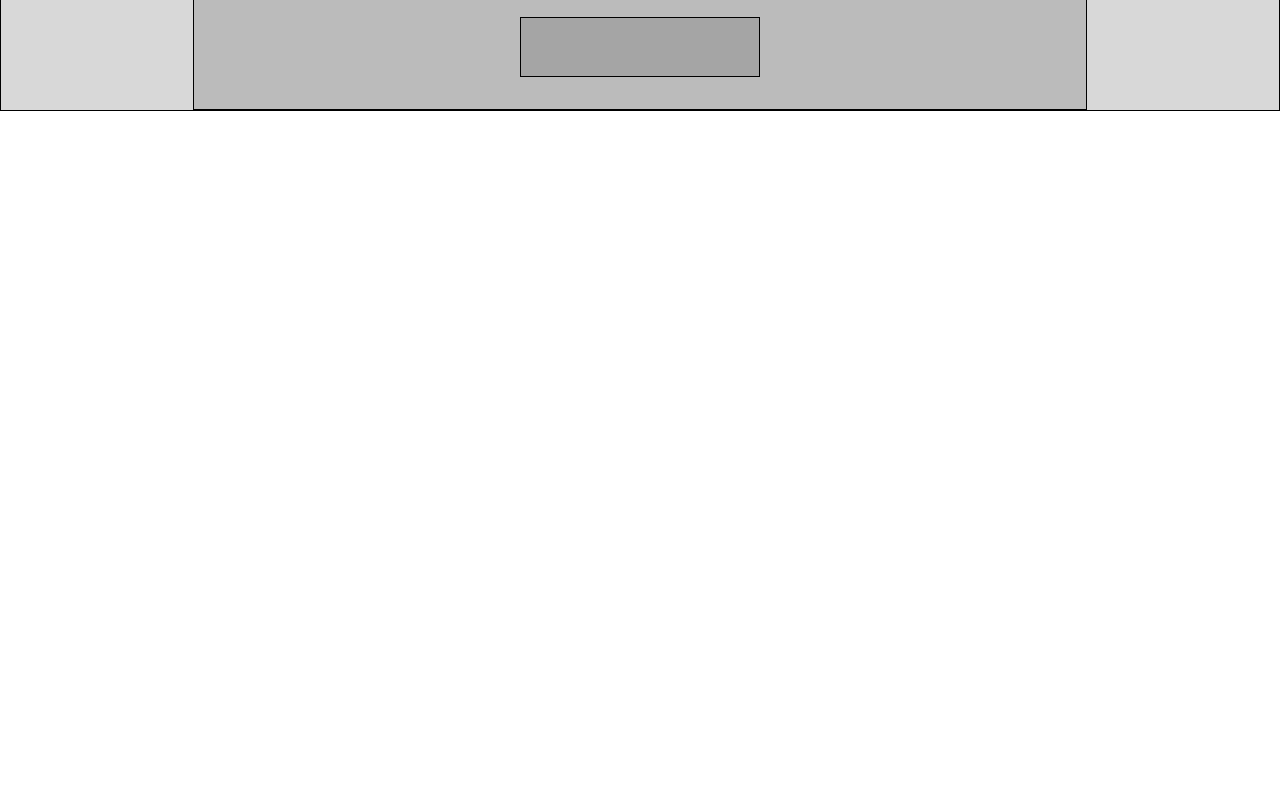
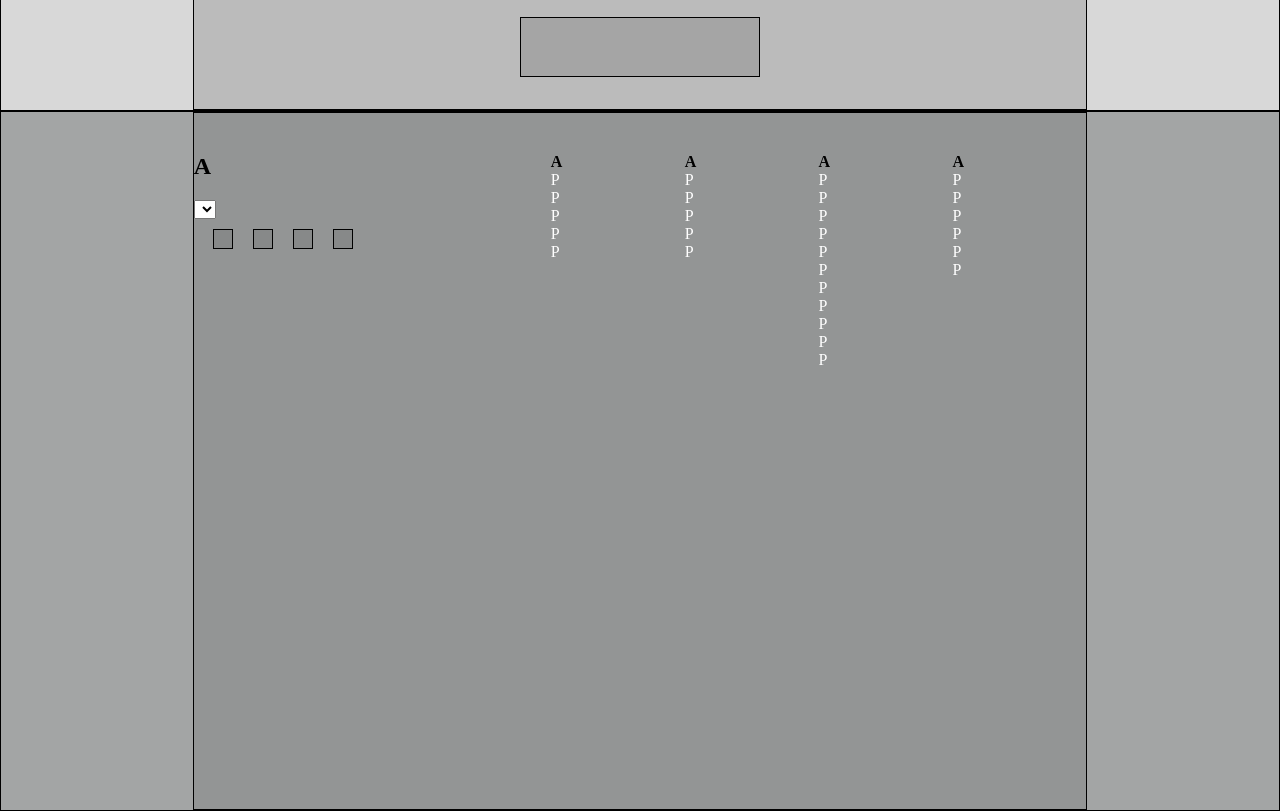
Before and after one commit to TheMrStraffy/htmlcss-struttura-discord, a plain HTML site: page index.html in a window 1280 px wide. Shown: the part 3539-4350 px from the top of the page. Before the commit the page ends 3650 px from the top, so only its background shows below. Drawn offline with Linux system fonts and the light colour scheme.

Commit message:
[added]footer - HTML supposedly done, troppo css

```diff
--- a/css/style.css
+++ b/css/style.css
@@ -267,3 +267,58 @@ main .section-four .container .btn-dwnld-two{
 }
 
 /* /SECTION FOUR */
+
+/* FOOTER */
+
+footer.debug{
+  background-color: rgba(7, 12, 12, 0.37);
+  height: 700px;
+}
+footer .container{
+  padding-top: 40px;
+  display: flex;
+  flex-direction: row;
+  justify-content: space-between;
+}
+
+footer .container .first-column h2{
+  padding-bottom: 10px;
+}
+
+footer .container .first-column select{
+  margin: 10px 0;
+}
+
+footer .container .first-column{
+  flex-basis: 40%;
+}
+
+footer .container .column{
+  flex-basis: 15%;
+}
+
+.media-buttons{
+  width: 50%;
+  display: flex;
+  flex-direction: row;
+  justify-content: space-evenly;
+}
+.socials{
+
+  height: 20px;
+  width: 20px;
+}
+
+footer .container .column ul li{
+  list-style-type: none;
+}
+ul li a{
+  text-decoration: none;
+  color: white;
+}
+ul li a:hover{
+  text-decoration: underline;
+  color: blue;
+}
+
+/* /FOOTER */
--- a/index.html
+++ b/index.html
@@ -88,5 +88,70 @@
 
   </main>
 
+  <footer class="debug">
+    <div class="container debug">
+      <div class="first-column">
+        <h2>A</h2>
+        <select name="" id=""></select>
+        <div class="media-buttons">
+          <span class="socials debug"></span>
+        <span class="socials debug"></span>
+        <span class="socials debug"></span>
+        <span class="socials debug"></span>
+        </div>
+
+      </div>
+
+      <div class="column prodotto">
+        <h4>A</h4>
+        <ul>
+          <li><a href="">P</a></li>
+          <li><a href="">P</a></li>
+          <li><a href="">P</a></li>
+          <li><a href="">P</a></li>
+          <li><a href="">P</a></li>
+        </ul>
+      </div>
+      <div class="column compagnia">
+        <h4>A</h4>
+        <ul>
+          <li><a href="">P</a></li>
+          <li><a href="">P</a></li>
+          <li><a href="">P</a></li>
+          <li><a href="">P</a></li>
+          <li><a href="">P</a></li>
+        </ul>
+      </div>
+      <div class="column risorse">
+        <h4>A</h4>
+        <ul>
+          <li><a href="">P</a></li>
+          <li><a href="">P</a></li>
+          <li><a href="">P</a></li>
+          <li><a href="">P</a></li>
+          <li><a href="">P</a></li>
+          <li><a href="">P</a></li>
+          <li><a href="">P</a></li>
+          <li><a href="">P</a></li>
+          <li><a href="">P</a></li>
+          <li><a href="">P</a></li>
+          <li><a href="">P</a></li>
+        </ul>
+      </div>
+      <div class="column nome">
+        <h4>A</h4>
+        <ul>
+          <li><a href="">P</a></li>
+          <li><a href="">P</a></li>
+          <li><a href="">P</a></li>
+          <li><a href="">P</a></li>
+          <li><a href="">P</a></li>
+          <li><a href="">P</a></li>
+        </ul>
+      </div>
+
+    </div>
+  </footer>
+
 </body>
 </html>
```
